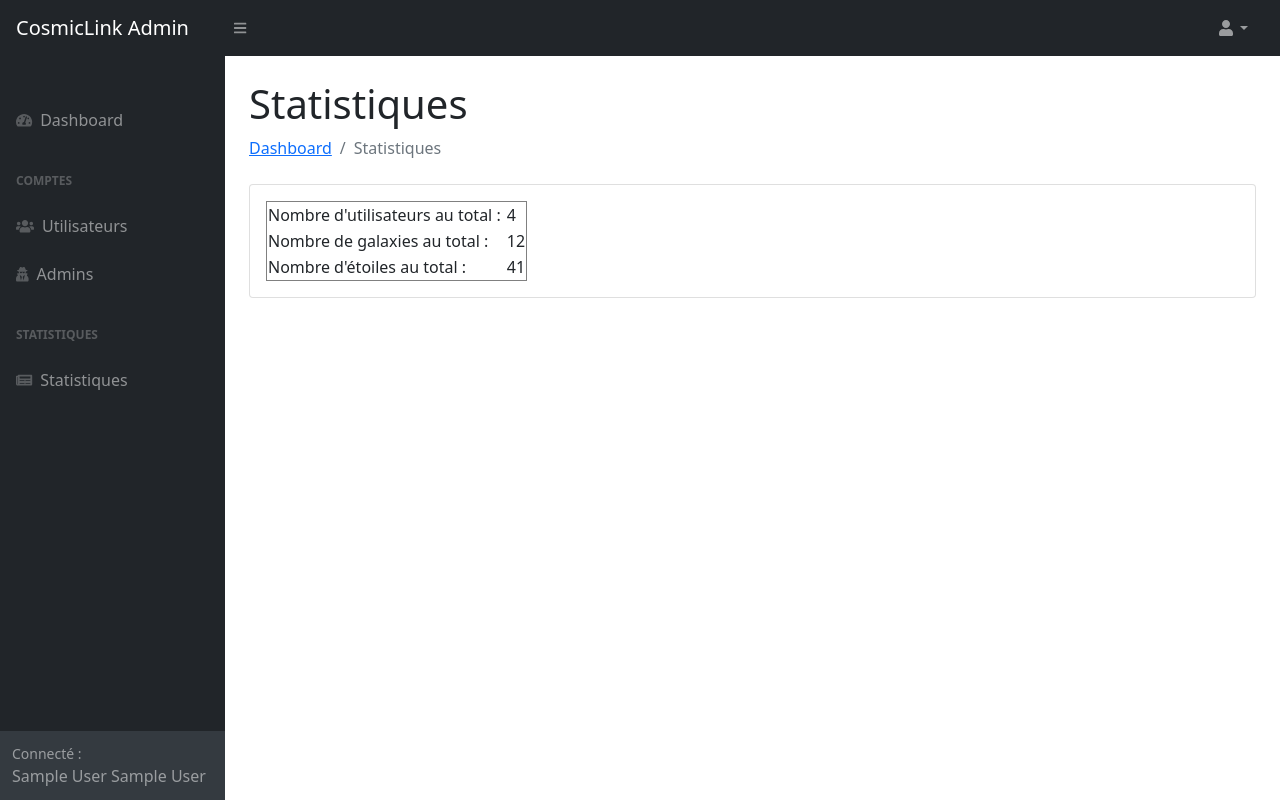
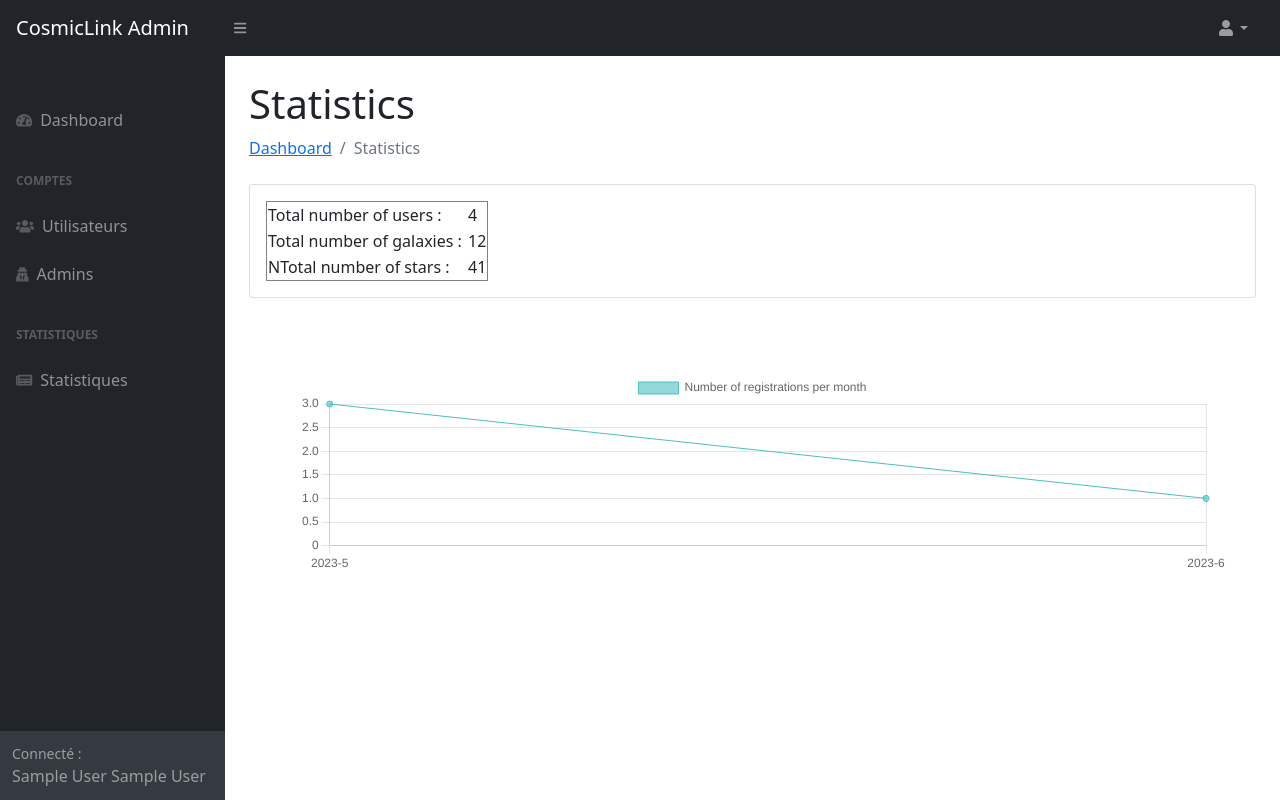
Before and after one commit to Theo22100/CosmicLink, a PHP site: page /Projet/admin/statistiques.php in a window 1280 px wide. Run offline with PHP 8.4, Linux system fonts and the light colour scheme; the visitor is signed in with stand-in values (Sample User, id 1); data comes from the database, SQL or seed files in the repository; some libraries are stand-ins or nearby versions.

Commit message:
Ajout Graph Inscription Mois + Mise en anglais

```diff
--- a/src/admin/statistiques.php
+++ b/src/admin/statistiques.php
@@ -1,22 +1,29 @@
 <?php
 include("inc/top.php");
 session_start();
-if (!isset($_SESSION['login']) || $_SESSION['role'] != "A") {
+if (!isset($_SESSION['login']) && $_SESSION['role'] != "A") {
   header('Location: ../login-inscription/login.php');
 }
 
 ?>
+
+<head>
+
+  <script src="
+https://cdn.jsdelivr.net/npm/chart.js@4.3.0/dist/chart.umd.min.js
+"></script>
+</head>
 <div class="container-fluid px-4">
-    <h1 class="mt-4">Statistiques</h1>
+  <h1 class="mt-4">Statistics</h1>
   <ol class="breadcrumb mb-4">
     <li class="breadcrumb-item"><a href="index.php">Dashboard</a></li>
-        <li class="breadcrumb-item active">Statistiques</li>
+    <li class="breadcrumb-item active">Statistics</li>
   </ol>
   <div class="card mb-4">
     <div class="card-body">
       <table border='1'>
         <tr>
-                    <td>Nombre d'utilisateurs au total :&nbsp;</td>
+          <td>Total number of users :&nbsp;</td>
           <?php
           try { //Connexion BDD
             $servername = "localhost";
@@ -46,7 +53,7 @@ if (!isset($_SESSION['login']) || $_SESSION['role'] != "A") {
 
         </tr>
         <tr>
-                    <td>Nombre de galaxies au total :&nbsp;</td>
+          <td>Total number of galaxies :&nbsp;</td>
           <?php
           try { //Calcul galaxie
             $requete_util = $connexion->prepare("SELECT count(*) FROM galaxie");
@@ -61,7 +68,7 @@ if (!isset($_SESSION['login']) || $_SESSION['role'] != "A") {
           ?>
         <tr>
         <tr>
-                <td>Nombre d'étoiles au total :&nbsp;</td>
+          <td>NTotal number of stars :&nbsp;</td>
           <?php
           try {
             // Requête SQL
@@ -85,11 +92,102 @@ if (!isset($_SESSION['login']) || $_SESSION['role'] != "A") {
 
           } catch (PDOException $e) {
             // Gestion des erreurs de connexion à la base de données
-                        echo "Erreur de connexion à la base de données : " . $e->getMessage();
+            echo "Erreur de calcul étoile : " . $e->getMessage();
           }
+
           ?>
         <tr>
       </table>
     </div>
   </div>
+
+
+
+
+  <canvas id="graph"  width="500px" height="auto"></canvas>
+  <script>
+    // Exemple de données de la requête SQL (tableau d'objets JSON)
+      <?php
+    try {
+        $requetegraph = "SELECT id, dateInscription FROM membre ORDER BY dateInscription";
+        $resultat2 = $connexion->query($requetegraph);
+
+        $queryResult = array();
+        while ($row = $resultat2->fetch(PDO::FETCH_ASSOC)) {
+            $queryResult[] = $row;
+        }
+
+        // Convertir en JSON
+        $jsonResult = json_encode($queryResult);
+        echo "const data = $jsonResult;";
+    } catch (PDOException $e) {
+        // Gestion des erreurs de connexion à la base de données
+        echo "Erreur de DateInscription : " . $e->getMessage();
+    }
+    ?>
+
+    // Extraire les mois et compter le nombre d'inscrits par mois
+    const counts = {};
+data.forEach(entry => {
+    const date = new Date(entry.dateInscription);
+    const month = date.getMonth() + 1; // Les mois commencent à 0 dans JavaScript
+    const year = date.getFullYear();
+    const key = `${year}-${month}`; // Utiliser une clé combinant l'année et le mois
+
+    if (counts[key]) {
+        counts[key]++;
+    } else {
+        counts[key] = 1;
+    }
+});
+
+    // Préparer les données pour le graphe
+    const labels = Object.keys(counts);
+    const values = Object.values(counts);
+
+    // Créer le graphe
+    const ctx = document.getElementById('graph').getContext('2d');
+    const myChart = new Chart(ctx, {
+        type: 'line',
+        data: {
+            labels: labels,
+            datasets: [{
+                label: 'Number of registrations per month',
+                data: values,
+                backgroundColor: 'rgba(75, 192, 192, 0.6)',
+                borderColor: 'rgba(75, 192, 192, 1)',
+                borderWidth: 1
+            }]
+        },
+        options: {
+        responsive: true,
+        maintainAspectRatio: true, // Permet de définir la taille manuellement
+        scales: {
+            y: {
+                beginAtZero: true,
+                stepSize: 1
+            }
+        },
+        plugins: {
+            legend: {
+                display: true,
+                position: 'top'
+            }
+        },
+        layout: {
+            padding: {
+                left: 50,
+                right: 50,
+                top: 50,
+                bottom: 50
+            }
+        }
+    }
+    });
+    </script>
+
+
+
+
+
 </div>
```
Lines whose indentation alone changed are shown as unchanged.
